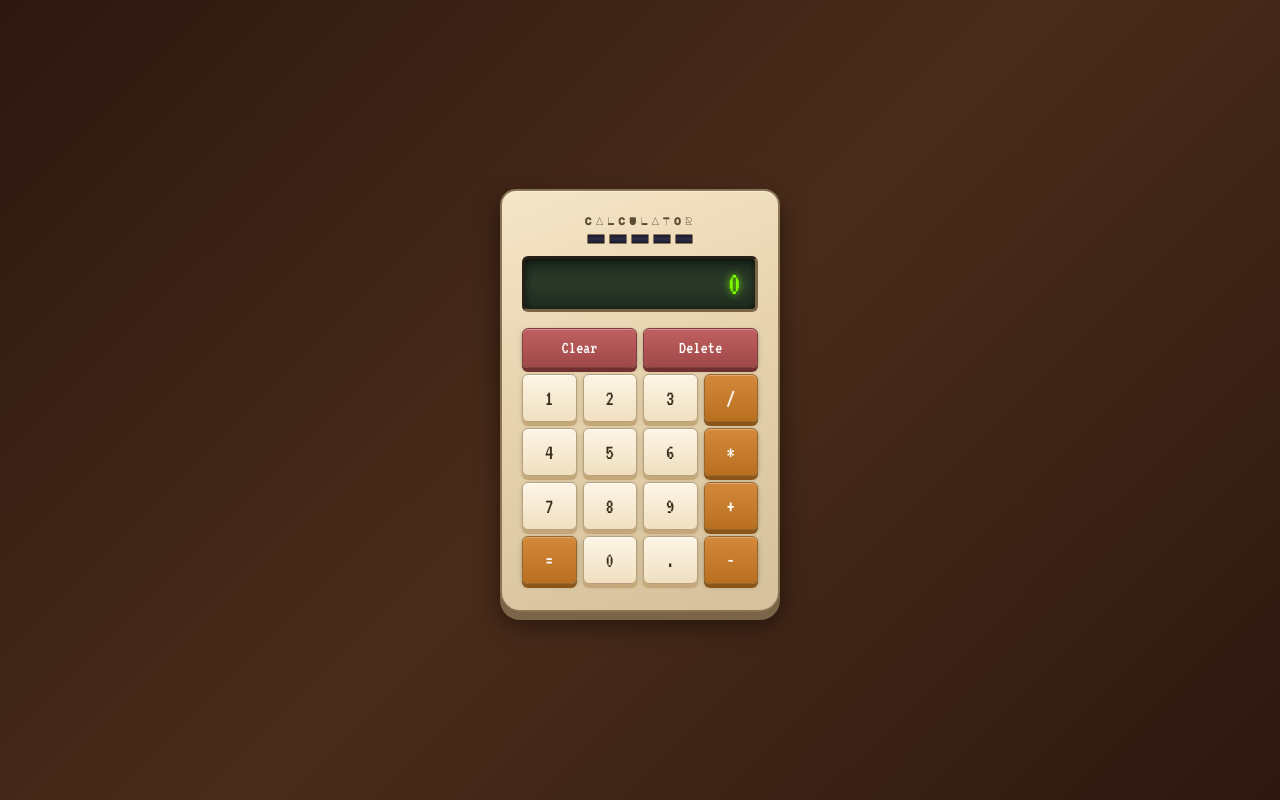
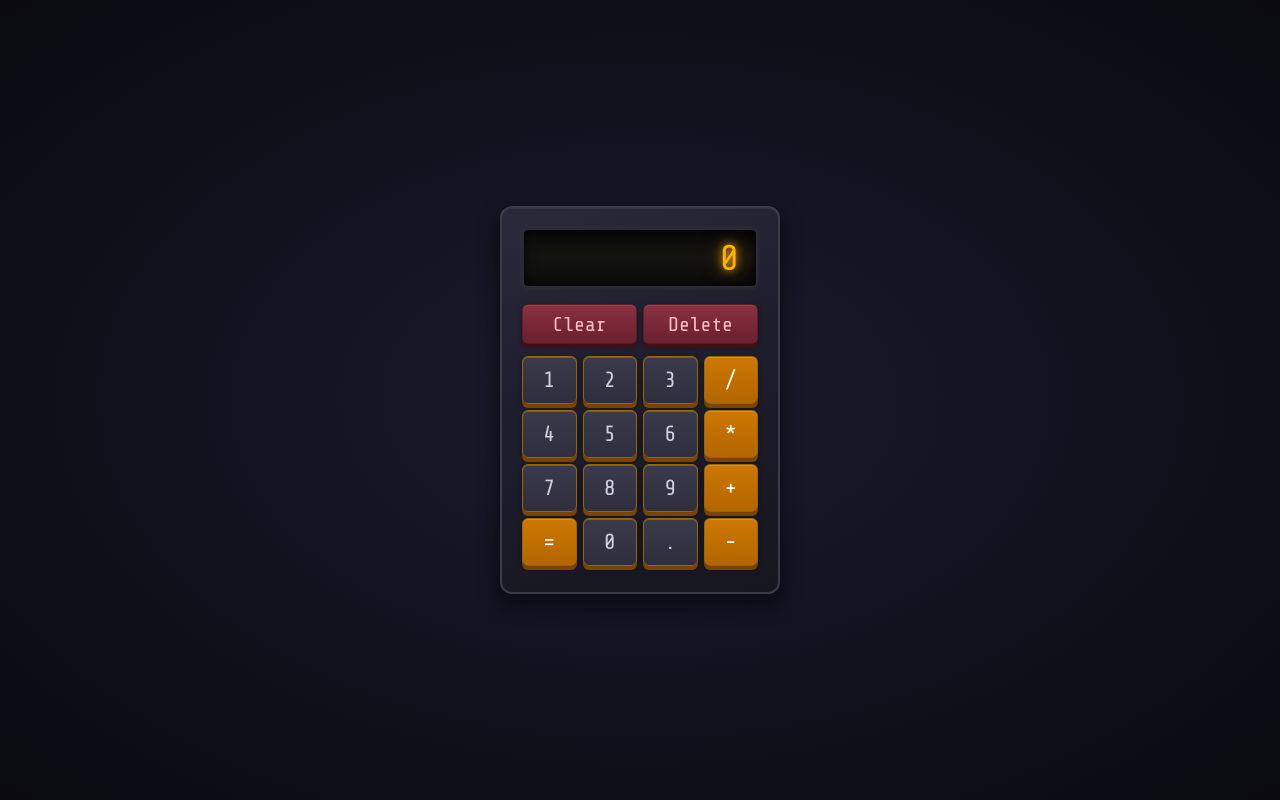
Before and after one commit to Tiguer04/calculator, a React (Vite) app: page / in a window 1280 px wide. Built offline with nearby package versions, Linux system fonts and the light colour scheme.

Commit message:
Update styles and fonts for improved UI aesthetics and consistency

```diff
--- a/index.html
+++ b/index.html
@@ -6,7 +6,7 @@
     <meta name="viewport" content="width=device-width, initial-scale=1.0" />
     <link rel="preconnect" href="https://fonts.googleapis.com">
     <link rel="preconnect" href="https://fonts.gstatic.com" crossorigin>
-    <link href="https://fonts.googleapis.com/css2?family=VT323&family=Major+Mono+Display&display=swap" rel="stylesheet">
+    <link href="https://fonts.googleapis.com/css2?family=Share+Tech+Mono&display=swap" rel="stylesheet">
     <title>Calculator</title>
   </head>
   <body>
--- a/src/App.jsx
+++ b/src/App.jsx
@@ -40,22 +40,12 @@ export default function Calculator() {
   }
 
   function handleDeleteClick(operation){
-
     setOperation(prev => prev.length === 1 ? "0" : prev.slice(0, -1));
-
   }
 
   return (
     <>
     <div className="calculator">
-      <div className="brand">CALCULATOR</div>
-      <div className="solar-panel">
-        <div className="solar-cell" />
-        <div className="solar-cell" />
-        <div className="solar-cell" />
-        <div className="solar-cell" />
-        <div className="solar-cell" />
-      </div>
       <Display operation={operation} />
       <div className="row">
           <ToolButton symbol="Clear" onToolClick={() => setOperation("0")} />
--- a/src/index.css
+++ b/src/index.css
@@ -9,48 +9,23 @@ body {
   display: flex;
   justify-content: center;
   align-items: center;
-  background: linear-gradient(135deg, #2c1810 0%, #4a2c1a 50%, #2c1810 100%);
-  font-family: 'VT323', 'Courier New', monospace;
+  background: radial-gradient(ellipse at center, #1a1a2e 0%, #0a0a10 100%);
+  font-family: 'Share Tech Mono', 'Courier New', monospace;
 }
 
 .calculator {
   display: flex;
   flex-direction: column;
   width: 280px;
-  padding: 24px 20px 20px;
-  background: linear-gradient(160deg, #f5e6c8 0%, #e8d5b0 40%, #d4c09a 100%);
-  border-radius: 16px 16px 20px 20px;
-  border: 2px solid #8b7355;
+  padding: 20px;
+  background: linear-gradient(160deg, #2a2a3a 0%, #1e1e2e 40%, #16161f 100%);
+  border-radius: 12px;
+  border: 2px solid #3a3a4a;
   box-shadow:
-    0 8px 0 #7a6548,
-    0 12px 24px rgba(0,0,0,0.5),
-    inset 0 1px 0 rgba(255,255,255,0.4);
+    0 6px 0 #0e0e16,
+    0 10px 20px rgba(0,0,0,0.6),
+    inset 0 1px 0 rgba(255,255,255,0.05);
   position: relative;
-}
-
-.brand {
-  font-family: 'Major Mono Display', monospace;
-  font-size: 11px;
-  letter-spacing: 3px;
-  text-align: center;
-  color: #5c4a32;
-  margin-bottom: 8px;
-  text-transform: uppercase;
-}
-
-.solar-panel {
-  display: flex;
-  justify-content: center;
-  gap: 4px;
-  margin-bottom: 12px;
-}
-
-.solar-cell {
-  width: 18px;
-  height: 10px;
-  background: linear-gradient(180deg, #1a1a2e 0%, #2d2d44 50%, #1a1a2e 100%);
-  border: 1px solid #8b7355;
-  border-radius: 1px;
 }
 
 .display {
@@ -58,20 +33,23 @@ body {
   justify-content: flex-end;
   align-items: center;
   width: 100%;
-  height: 56px;
-  padding: 0 12px;
+  height: 60px;
+  padding: 0 14px;
   margin-bottom: 16px;
-  background: linear-gradient(180deg, #1e2b1e 0%, #2a3a2a 50%, #1e2b1e 100%);
-  border: 3px inset #7a6548;
+  background: linear-gradient(180deg, #0a0a0a 0%, #14140e 50%, #0a0a0a 100%);
+  border: 2px solid #2a2a3a;
   border-radius: 6px;
-  box-shadow: inset 0 2px 8px rgba(0,0,0,0.6);
-  font-family: 'VT323', 'Courier New', monospace;
-  font-size: 34px;
-  color: #7cfc00;
+  box-shadow:
+    inset 0 2px 12px rgba(0,0,0,0.8),
+    0 0 4px rgba(255, 180, 0, 0.1);
+  font-family: 'Share Tech Mono', 'Courier New', monospace;
+  font-size: 36px;
+  color: #ffb000;
   text-shadow:
-    0 0 6px rgba(124, 252, 0, 0.8),
-    0 0 12px rgba(124, 252, 0, 0.4);
-  letter-spacing: 2px;
+    0 0 8px rgba(255, 176, 0, 0.9),
+    0 0 20px rgba(255, 176, 0, 0.4),
+    0 0 40px rgba(255, 120, 0, 0.2);
+  letter-spacing: 3px;
   overflow: hidden;
   white-space: nowrap;
 }
@@ -87,7 +65,7 @@ button {
   height: 48px;
   border: none;
   border-radius: 6px;
-  font-family: 'VT323', 'Courier New', monospace;
+  font-family: 'Share Tech Mono', 'Courier New', monospace;
   font-size: 22px;
   cursor: pointer;
   transition: all 0.05s ease;
@@ -100,94 +78,94 @@ button:active {
 }
 
 .number-button {
-  background: linear-gradient(180deg, #fdf5e6 0%, #f0e0c0 100%);
-  color: #3a2a1a;
+  background: linear-gradient(180deg, #3a3a4a 0%, #2e2e3e 100%);
+  color: #d0d0e0;
   box-shadow:
-    0 4px 0 #c4a87a,
-    0 2px 4px rgba(0,0,0,0.2),
-    inset 0 1px 0 rgba(255,255,255,0.8);
-  border: 1px solid #b8a07a;
+    0 4px 0 #7a4400,
+    0 2px 4px rgba(0,0,0,0.4),
+    inset 0 1px 0 rgba(255,255,255,0.2);
+  border: 1px solid #996600;
 }
 
 .number-button:hover {
-  background: linear-gradient(180deg, #f0e0c0 0%, #e0d0a0 100%);
+  background: linear-gradient(180deg, #4a4a5a 0%, #3a3a4a 100%);
 }
 
 .number-button:active {
   box-shadow:
-    0 1px 0 #c4a87a,
-    0 1px 2px rgba(0,0,0,0.2);
+    0 1px 0 #1a1a28,
+    0 1px 2px rgba(0,0,0,0.3);
 }
 
 .operator-button {
-  background: linear-gradient(180deg, #d4883a 0%, #b87020 100%);
+  background: linear-gradient(180deg, #cc7700 0%, #b36600 100%);
   color: #ffffff;
   box-shadow:
-    0 4px 0 #8a5518,
-    0 2px 4px rgba(0,0,0,0.3),
-    inset 0 1px 0 rgba(255,255,255,0.3);
-  border: 1px solid #9a6528;
+    0 4px 0 #7a4400,
+    0 2px 4px rgba(0,0,0,0.4),
+    inset 0 1px 0 rgba(255,255,255,0.2);
+  border: 1px solid #996600;
 }
 
 .operator-button:hover {
-  background: linear-gradient(180deg, #c4782a 0%, #a86018 100%);
+  background: linear-gradient(180deg, #dd8811 0%, #cc7700 100%);
 }
 
 .operator-button:active {
   box-shadow:
-    0 1px 0 #8a5518,
-    0 1px 2px rgba(0,0,0,0.3);
+    0 1px 0 #7a4400,
+    0 1px 2px rgba(0,0,0,0.4);
 }
 
 .tool-button {
   flex: 1;
   height: 40px;
-  background: linear-gradient(180deg, #c06060 0%, #a04848 100%);
-  color: #ffffff;
+  background: linear-gradient(180deg, #8a3040 0%, #6a2030 100%);
+  color: #ffc0c8;
   box-shadow:
-    0 4px 0 #703030,
-    0 2px 4px rgba(0,0,0,0.3),
-    inset 0 1px 0 rgba(255,255,255,0.3);
-  border: 1px solid #804040;
-  font-size: 18px;
+    0 4px 0 #401018,
+    0 2px 4px rgba(0,0,0,0.4),
+    inset 0 1px 0 rgba(255,255,255,0.1);
+  border: 1px solid #5a2028;
+  font-size: 20px;
+  margin-bottom: 6px;
 }
 
 .tool-button:hover {
-  background: linear-gradient(180deg, #b05050 0%, #903838 100%);
+  background: linear-gradient(180deg, #9a4050 0%, #7a3040 100%);
 }
 
 .tool-button:active {
   box-shadow:
-    0 1px 0 #703030,
-    0 1px 2px rgba(0,0,0,0.3);
+    0 1px 0 #401018,
+    0 1px 2px rgba(0,0,0,0.4);
   transform: translateY(3px);
 }
 
 .history {
-  margin-top: 16px;
+  margin-top: 14px;
   padding: 8px 10px;
-  background: rgba(44, 24, 16, 0.1);
-  border-radius: 6px;
-  border: 1px solid #c4a87a;
+  background: rgba(10, 10, 16, 0.6);
+  border-radius: 5px;
+  border: 1px solid #2a2a3a;
   max-height: 120px;
   overflow-y: auto;
-  font-family: 'VT323', monospace;
-  font-size: 14px;
-  color: #5c4a32;
+  font-family: 'Share Tech Mono', monospace;
+  font-size: 13px;
+  color: #886644;
 }
 
 .history-title {
-  font-family: 'Major Mono Display', monospace;
-  font-size: 9px;
+  font-size: 11px;
   letter-spacing: 2px;
   text-transform: uppercase;
-  color: #7a6548;
+  color: #554433;
   margin-bottom: 4px;
 }
 
 .history-entry {
   padding: 2px 0;
-  border-bottom: 1px dotted #c4a87a;
+  border-bottom: 1px dotted #2a2a3a;
 }
 
 .history-entry:last-child {
```
